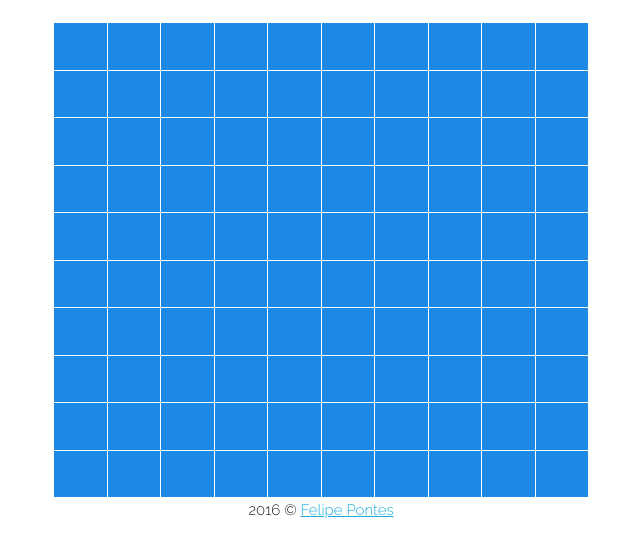
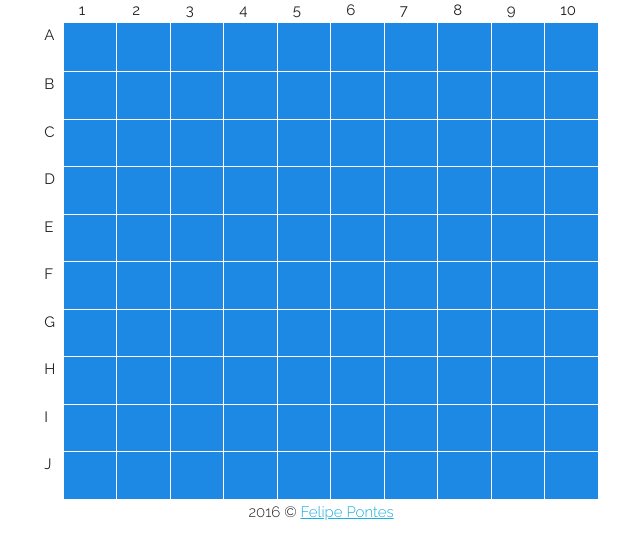
Before and after one commit to felipemfp/batalha-naval, a plain HTML site: page index.html in a window 1280 px wide. Shown: the part 87-646 px from the top of the page, without its empty margins (319-959 px from the left). Drawn offline with nearby package versions, Linux system fonts and the light colour scheme.

Commit message:
Make coords visible

```diff
--- a/css/game.css
+++ b/css/game.css
@@ -1,7 +1,16 @@
+#game table tr:before {
+	content: attr(data-row);
+	margin-right: .5em;
+}
+#game table tr:first-child td:before {
+	content: attr(data-col);
+	top: -2.5em;
+	position: relative;
+}
 #game table {
 	margin: 0 auto;
 }
-#game table, #game th, #game td {
+#game table, #game tr, #game td {
 	border-collapse: collapse;
 	border: 0.1em white solid;
 }
--- a/js/game.js
+++ b/js/game.js
@@ -44,10 +44,10 @@ var Game = Game || (function() {
 	function set_coords() {
 		$rows = $('#game table tr');
 		for (x = 0, length = $rows.length; x < length; x++) {
-			$rows.eq(x).data('row', _letters[x]);
+			$rows.eq(x).attr('data-row', _letters[x]);
 			var $cols = $rows.eq(x).find('td');
 			for (y = 0, length = $cols.length; y < length; y++) {
-				$cols.eq(y).data('col', (y + 1));
+				$cols.eq(y).attr('data-col', (y + 1));
 				$cols.eq(y).attr('title', 'Jogar bomba em ' + _letters[x] +  (y + 1));
 			}
 		}
```
